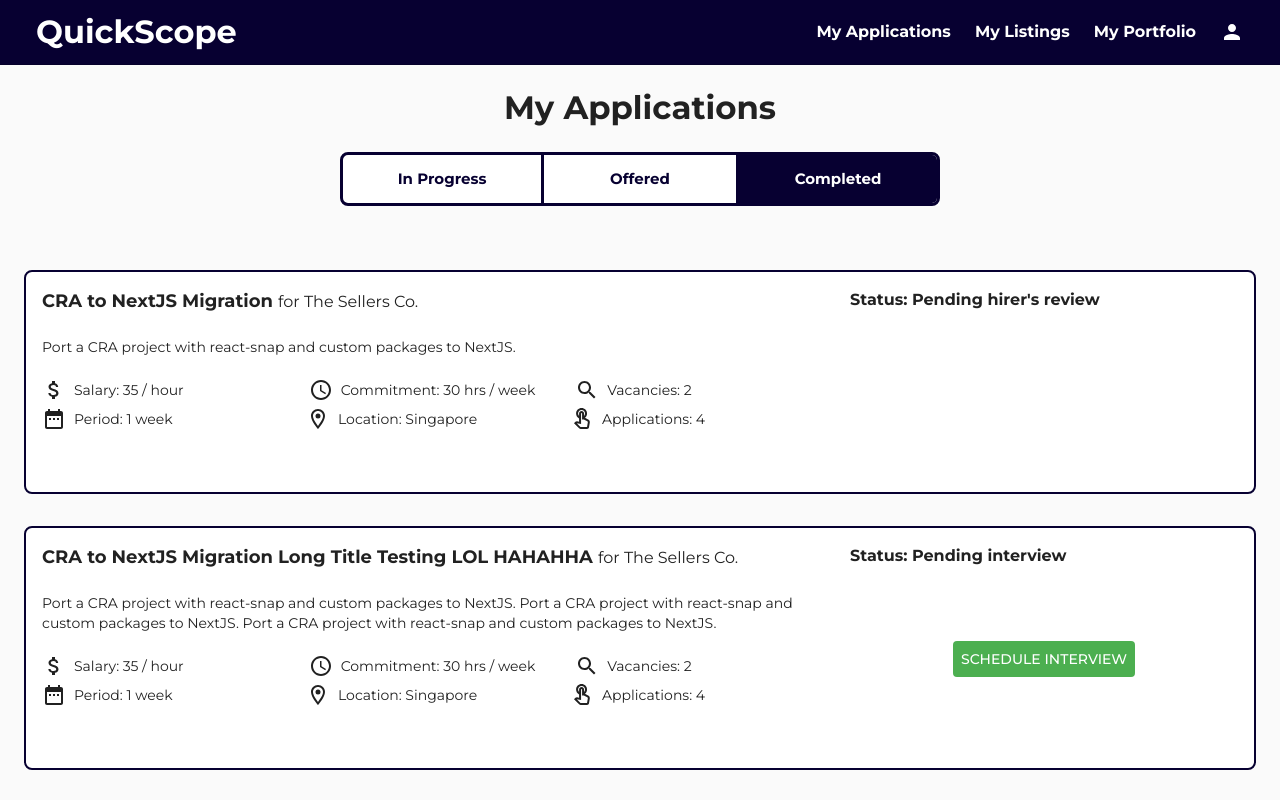
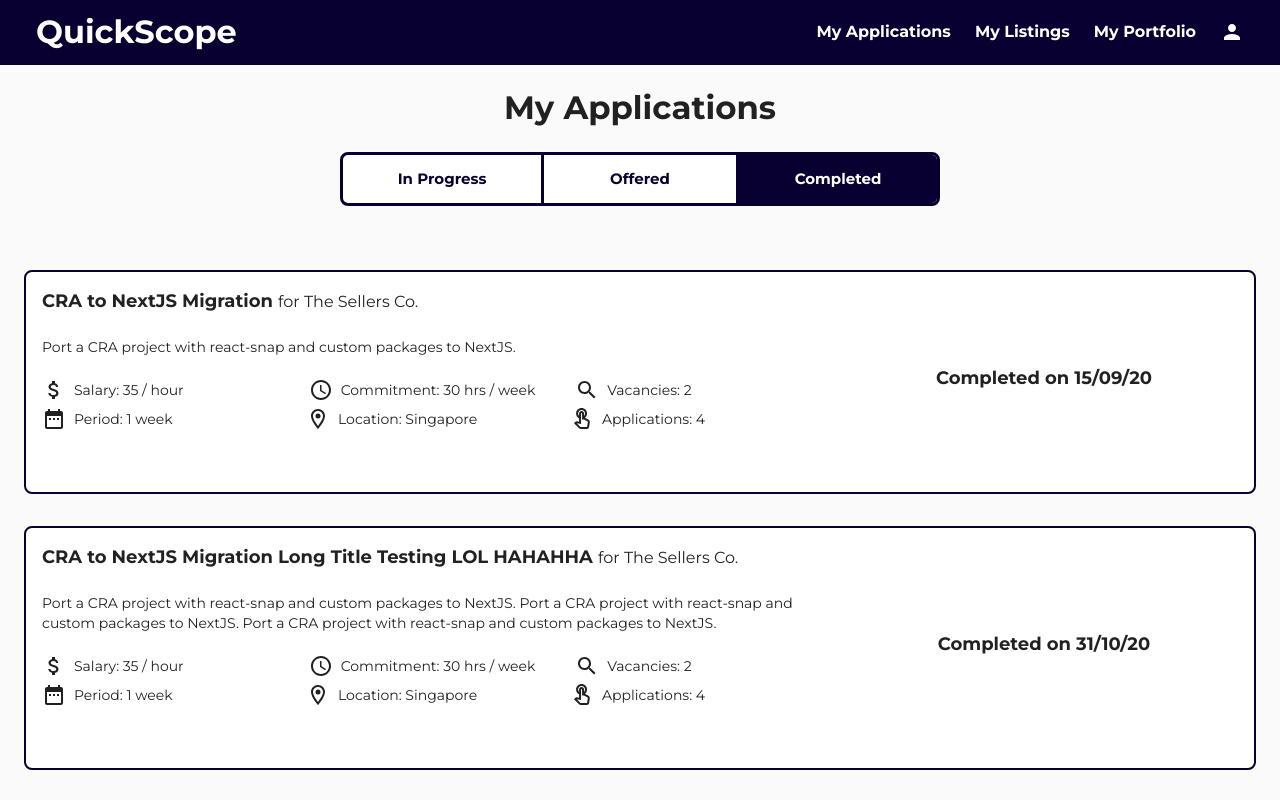
Before and after one commit to nelsontky/quickscope-frontend, a React (Create React App) app: page /applications in a window 1280 px wide. Both pictures are taken after a click on the tab "Completed". Built offline with nearby package versions, Linux system fonts and the light colour scheme.

Commit message:
Done up My Applications page

```diff
--- a/src/components/applications/JobPreview.js
+++ b/src/components/applications/JobPreview.js
@@ -5,24 +5,16 @@ import { makeStyles } from "@material-ui/core/styles";
 import CardContent from "@material-ui/core/CardContent";
 import Grid from "@material-ui/core/Grid";
 import Typography from "@material-ui/core/Typography";
-import IconButton from "@material-ui/core/IconButton";
-import Card from "@material-ui/core/Card";
-import Avatar from "@material-ui/core/Avatar";
-import Button from "@material-ui/core/Button";
 
 import AttachMoneyIcon from "@material-ui/icons/AttachMoney";
 import QueryBuilderIcon from "@material-ui/icons/QueryBuilder";
 import DateRangeIcon from "@material-ui/icons/DateRange";
 import RoomOutlinedIcon from "@material-ui/icons/RoomOutlined";
-import FavoriteBorderIcon from "@material-ui/icons/FavoriteBorder";
-import FavoriteIcon from "@material-ui/icons/Favorite";
 import SearchIcon from "@material-ui/icons/Search";
 import TouchAppOutlinedIcon from "@material-ui/icons/TouchAppOutlined";
 
 import PurpleCard from "../PurpleCard";
-import JobPreview from "../GreenButton";
 
-import Tag from "../Tag";
 import IconWithText from "../IconWithText";
 import GreenButton from "../GreenButton";
 
@@ -175,9 +167,9 @@ export default function JobPreviewCard({ job, tabIndex }) {
           </Grid>
           <Grid container item xs={4}>
             <Grid xs={12} item>
-              <Typography className={classes.status} gutterBottom>
-                Status:{" "}
-                {
+              {tabIndex !== 2 && (
+                <Typography className={classes.status} gutterBottom>
+                  {"Status: "}
                   <span
                     className={clsx(
                       tabIndex === 0
@@ -189,11 +181,15 @@ export default function JobPreviewCard({ job, tabIndex }) {
                   >
                     {status}
                   </span>
-                }
-              </Typography>
+                </Typography>
+              )}
             </Grid>
             <Grid xs={12} item className={classes.center}>
-              <ApplicationAction status={status} />
+              <ApplicationAction
+                status={status}
+                tabIndex={tabIndex}
+                setJobFields={setJobFields}
+              />
             </Grid>
           </Grid>
         </Grid>
@@ -202,14 +198,37 @@ export default function JobPreviewCard({ job, tabIndex }) {
   );
 }
 
-function ApplicationAction({ status }) {
+function ApplicationAction({ status, tabIndex, setJobFields }) {
   const classes = useStyles();
+
+  if (tabIndex === 2) {
+    return <Typography className={classes.title}>{status}</Typography>;
+  }
 
   switch (status) {
     case "Pending interview":
-      return <GreenButton>Schedule Interview</GreenButton>;
+      return (
+        <GreenButton
+          onClick={() => {
+            setJobFields((jobFields) => ({
+              ...jobFields,
+              status: "Interview Scheduled",
+            }));
+          }}
+        >
+          Schedule Interview
+        </GreenButton>
+      );
     case "Offered":
-      return <GreenButton>Accept Offer</GreenButton>;
+      return (
+        <GreenButton
+          onClick={() => {
+            setJobFields((jobFields) => ({ ...jobFields, status: "Accepted" }));
+          }}
+        >
+          Accept Offer
+        </GreenButton>
+      );
     case "Accepted":
       return (
         <Typography className={clsx(classes.title, classes.green)}>
--- a/src/db.json
+++ b/src/db.json
@@ -201,7 +201,7 @@
         "location": "Singapore",
         "vacancies": "2",
         "applications": "4",
-        "status": "Pending hirer's review",
+        "status": "Completed on 15/09/20",
         "hirer": {
           "name": "The Sellers Co.",
           "image": "https://material-ui.com/static/images/avatar/3.jpg",
@@ -218,7 +218,7 @@
         "location": "Singapore",
         "vacancies": "2",
         "applications": "4",
-        "status": "Pending interview",
+        "status": "Completed on 31/10/20",
         "hirer": {
           "name": "The Sellers Co.",
           "image": "https://material-ui.com/static/images/avatar/3.jpg",
--- a/src/pages/Applications.js
+++ b/src/pages/Applications.js
@@ -2,71 +2,23 @@ import React, { useState } from "react";
 import { makeStyles } from "@material-ui/core/styles";
 
 // Material UI components
-import Avatar from "@material-ui/core/Avatar";
 import Box from "@material-ui/core/Box";
-import Button from "@material-ui/core/Button";
-import Card from "@material-ui/core/Card";
-import CardContent from "@material-ui/core/CardContent";
-import Collapse from "@material-ui/core/Collapse";
-import FormControl from "@material-ui/core/FormControl";
 import Grid from "@material-ui/core/Grid";
-import IconButton from "@material-ui/core/IconButton";
-import InputLabel from "@material-ui/core/InputLabel";
-import MenuItem from "@material-ui/core/MenuItem";
-import Select from "@material-ui/core/Select";
 import Typography from "@material-ui/core/Typography";
-
-// Material UI icons
-import AttachMoneyIcon from "@material-ui/icons/AttachMoney";
-import DateRangeIcon from "@material-ui/icons/DateRange";
-import FavoriteBorderIcon from "@material-ui/icons/FavoriteBorder";
-import FavoriteIcon from "@material-ui/icons/Favorite";
-import QueryBuilderIcon from "@material-ui/icons/QueryBuilder";
-import RoomOutlinedIcon from "@material-ui/icons/RoomOutlined";
-import SearchIcon from "@material-ui/icons/Search";
-import TouchAppOutlinedIcon from "@material-ui/icons/TouchAppOutlined";
 
 // Custom components
 import FilledTabs from "../components/applications/FilledTabs";
-import FilterDropdown from "../components/FilterDropdown";
-import IconWithText from "../components/IconWithText";
 import JobPreview from "../components/applications/JobPreview";
-import JobPreviewCard from "../components/JobPreviewCard";
-import PurpleCard from "../components/PurpleCard";
-import SearchBar from "../components/SearchBar";
-import Tag from "../components/Tag";
 
 // Utils
-import { splitCamelCase } from "../utils/general-utils";
 import db from "../db.json";
 
 const allApplications = db.applications;
 
 const useStyles = makeStyles((theme) => ({
-  resultsContainer: {
-    marginTop: theme.spacing(1),
-  },
-  searchBar: {
-    maxWidth: "994px",
-    margin: "0 auto",
-  },
-  filterBar: {
-    backgroundColor: theme.palette.primary.main,
-    maxWidth: "994px",
-    margin: "0 auto",
-  },
   headerText: {
     fontWeight: theme.typography.fontWeightBold,
     marginBottom: theme.spacing(3),
-  },
-  chipsContainer: {
-    marginTop: theme.spacing(2),
-    maxWidth: "994px",
-    margin: "0 auto",
-  },
-  sort: {
-    margin: theme.spacing(1),
-    minWidth: 155,
   },
   tabs: {
     marginBottom: theme.spacing(8),
@@ -103,9 +55,9 @@ export default function Applications() {
         setIndex={setTabIndex}
         className={classes.tabs}
       />
-      <Grid container spacing={4} direction="column">
+      <Grid container spacing={4}>
         {applications.map((job, i) => (
-          <Grid key={i + " " + tabIndex} item>
+          <Grid item xs={12} key={tabIndex + " " + i}>
             <JobPreview tabIndex={tabIndex} job={job} />
           </Grid>
         ))}
```
